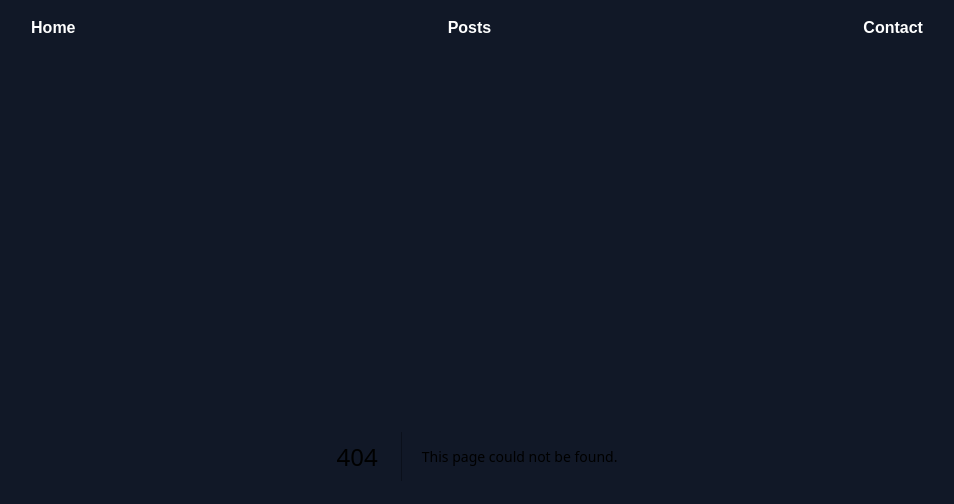
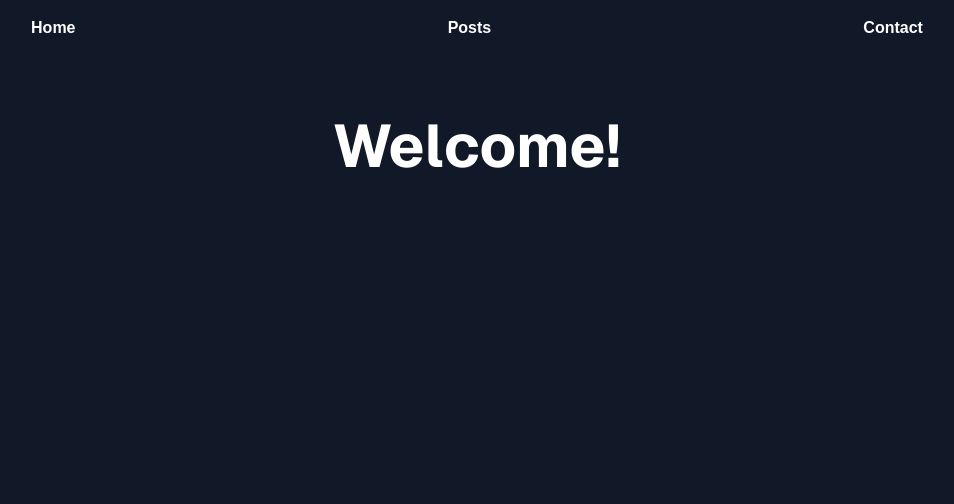
Before and after one commit to JaquesRodrigues/fast-blog-next, a Next.js app: page / in a window 1280 px wide. Before the commit this address had no page. Shown: the top 504 px of the page, without its empty margins (163-1117 px from the left). Built offline with nearby package versions, Linux system fonts and the light colour scheme.

Commit message:
Add welcome page

```diff
--- /dev/null
+++ b/app/page.jsx
@@ -0,0 +1,9 @@
+import Image from "next/image";
+
+export default function Home() {
+  return (
+    <div className="grid grid-rows-[20px_1fr_20px] items-center justify-items-center min-h-screen p-8 pb-20 gap-16 sm:p-20 font-[family-name:var(--font-geist-sans)]">
+      <h1 className="text-6xl font-bold text-center text-white">Welcome!</h1>
+    </div>
+  );
+}
```
